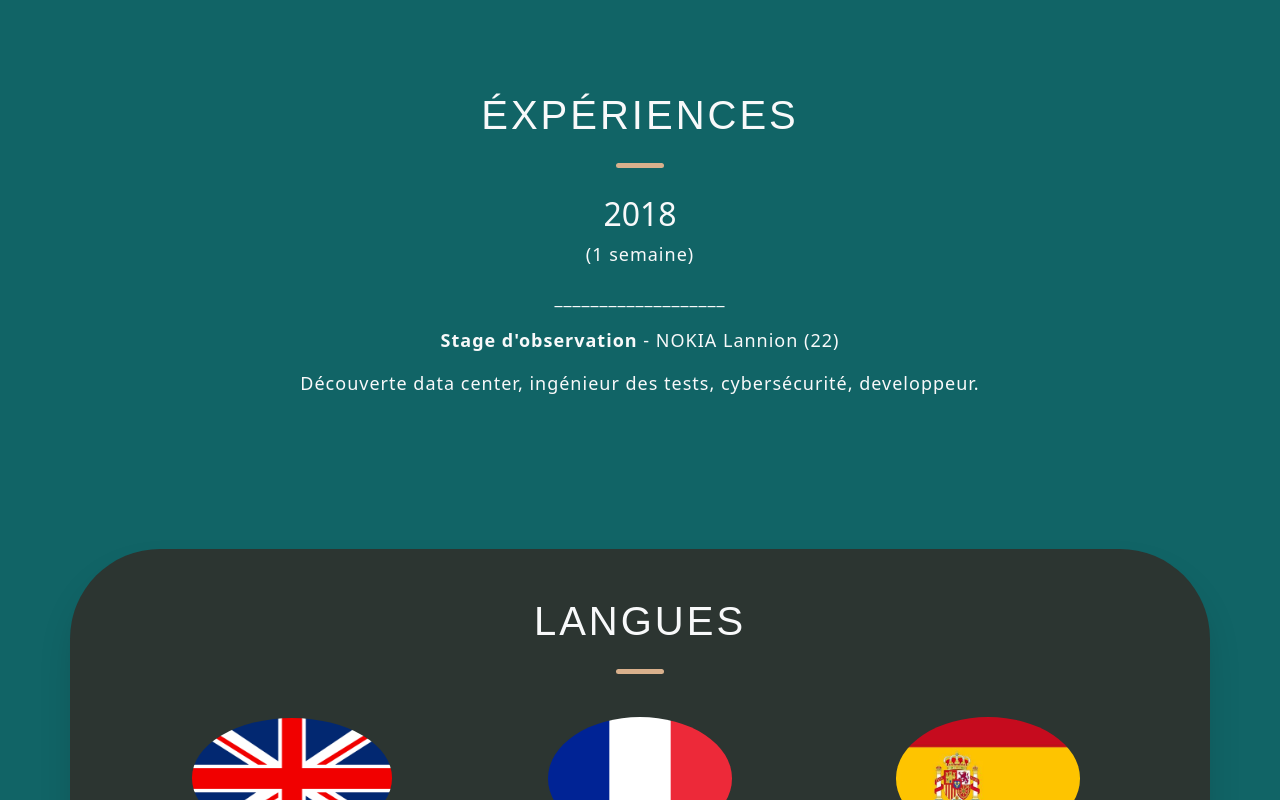
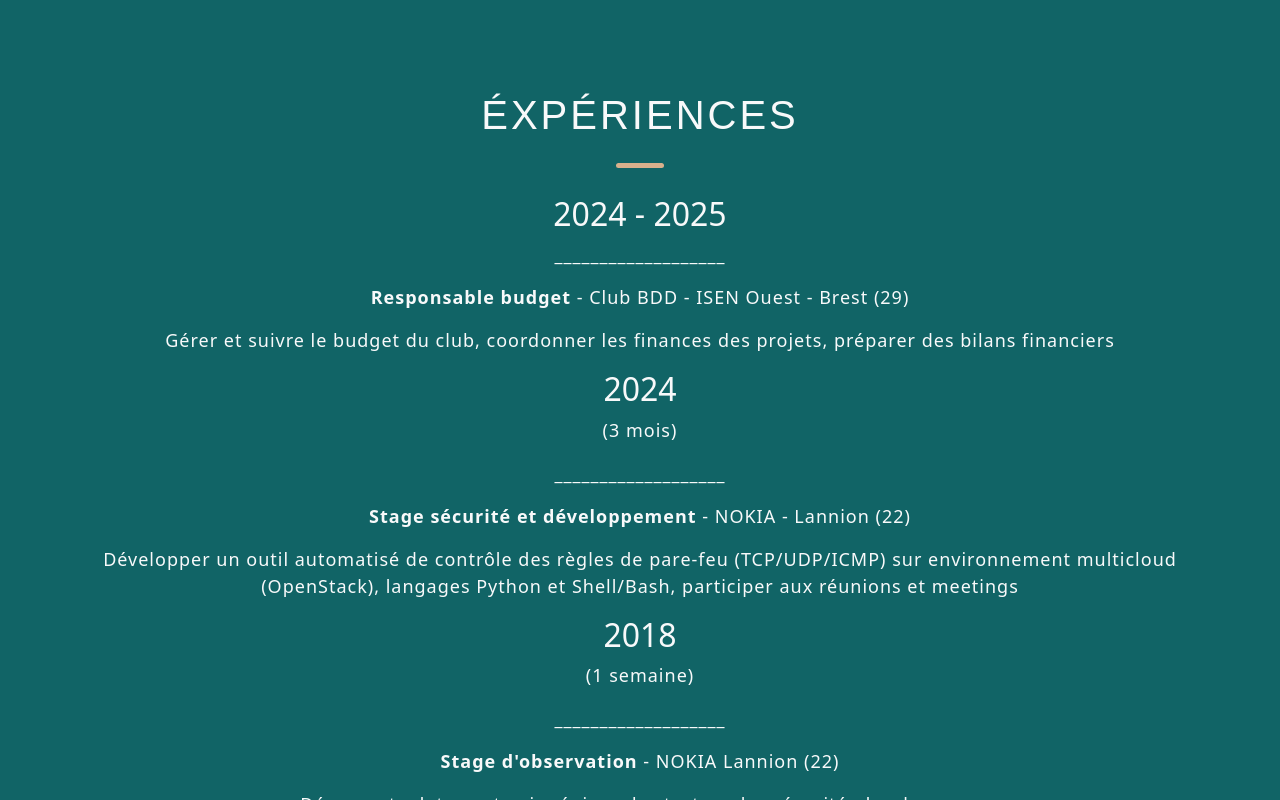
Before and after one commit to MarineRvdy/marinervdy.github.io, a plain HTML site: page fr/index.html in a window 1280 px wide. Shown: the part 2181-2981 px from the top of the page. Drawn offline with Linux system fonts and the light colour scheme.

Commit message:
Modify experience

```diff
--- a/fr/index.html
+++ b/fr/index.html
@@ -108,7 +108,7 @@
                         </p>
                         <p>
                             <strong>BUT Réseaux et Télécoms</strong>
-                            spécialité <strong>cybersécurité</strong>
+                            - (spécialité <strong>cybersécurité</strong>)
                         </p>
                         <p>
                             IUT Lannion (22)
@@ -138,6 +138,31 @@
                 <div class="row g-0 py-5">
                     <h2 class="titre1 h1">éxpériences</h2>
                     <div class="pt-5 pb-4">
+                        <h2>2024 - 2025</h2>
+                        <p>
+                            ___________________
+                        </p>
+                        <p>
+                            <strong>Responsable budget</strong>
+                            - Club BDD - ISEN Ouest - Brest (29)
+                        </p>
+                        <p>
+                            Gérer et suivre le budget du club, coordonner les finances des projets, préparer des bilans financiers
+                        </p>
+
+                        <h2>2024</h2>
+                        <p>(3 mois)</p>
+                        <p>
+                            ___________________
+                        </p>
+                        <p>
+                            <strong>Stage sécurité et développement</strong>
+                            - NOKIA - Lannion (22)
+                        </p>
+                        <p>
+                            Développer un outil automatisé de contrôle des règles de pare-feu (TCP/UDP/ICMP) sur environnement multicloud (OpenStack), langages Python et Shell/Bash, participer aux réunions et meetings
+                        </p>
+
                         <h2>2018</h2>
                         <p>
                             (1 semaine)
@@ -152,7 +177,7 @@
                         <p>
                             Découverte data center, ingénieur des tests, cybersécurité, developpeur.
                         </p>
-                    </div>
+                        </div>
                 </div>
             </article>
             <!-- fin expérience -->
```
